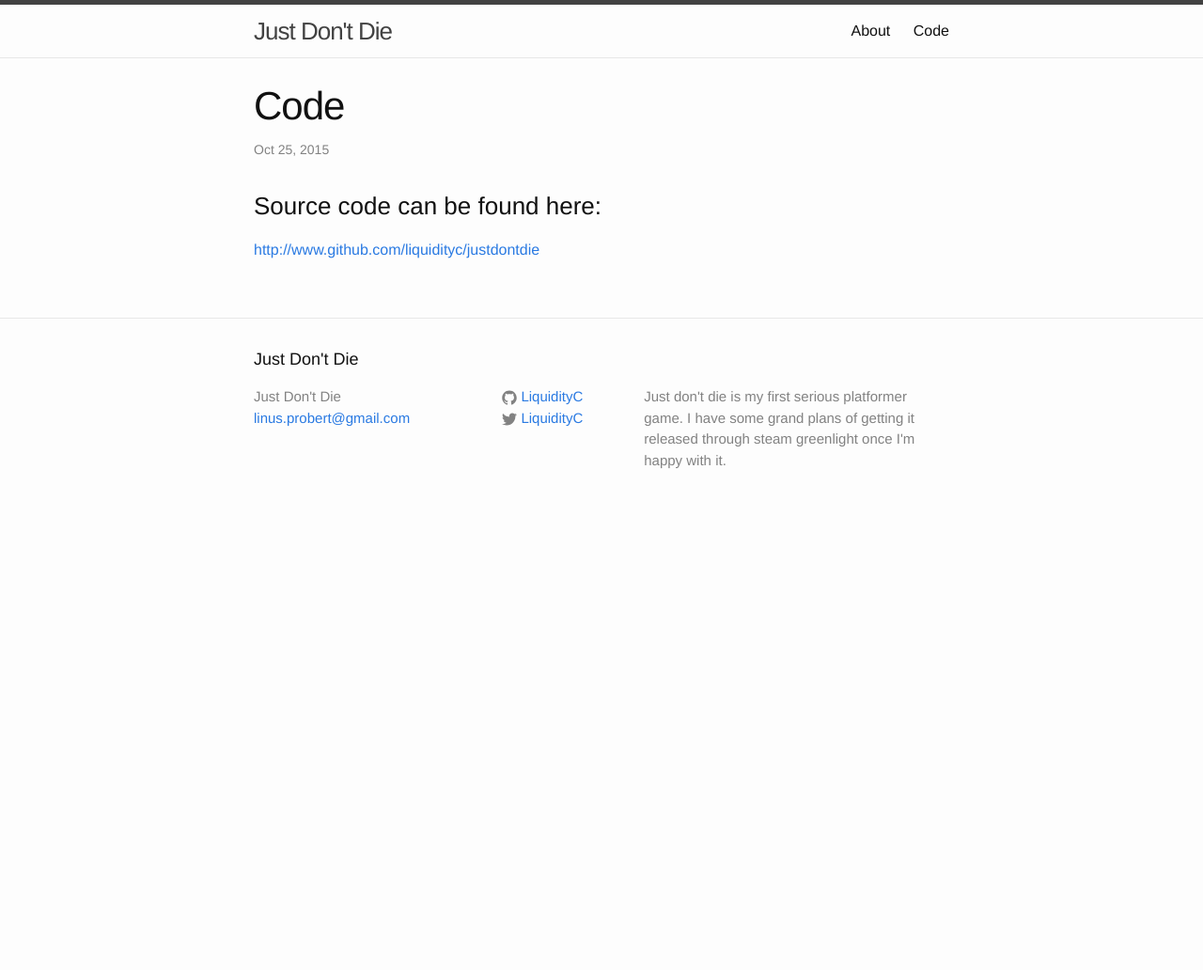
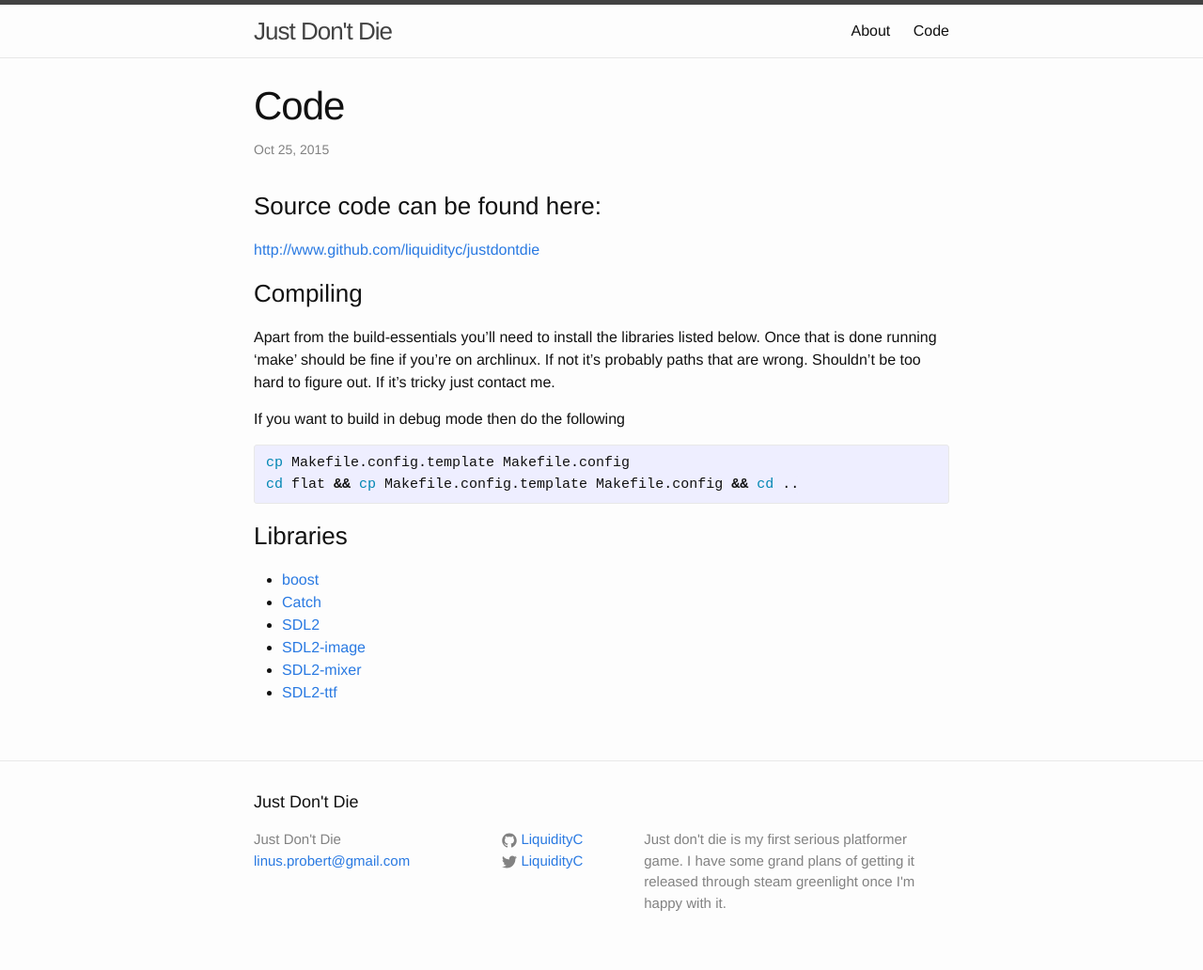
Before and after one commit to LiquidityC/justdontdie, a Jekyll site: the page built from code.md, in a window 1280 px wide. Shown: the whole page at 94% size. Built offline with Jekyll 4.4.1, drawn with Linux system fonts in a browser that asks for light colours; before the commit the page ends 900 px from its top, so only the background shows below that.

Commit message:
Compiling instructions

```diff
--- a/code.md
+++ b/code.md
@@ -7,3 +7,23 @@ categories: code
 
 ### Source code can be found here:
 [http://www.github.com/liquidityc/justdontdie](http://www.github.com/liquidityc/justdontdie)
+
+### Compiling
+Apart from the build-essentials you'll need to install the libraries listed below.
+Once that is done running 'make' should be fine if you're on archlinux. If not it's probably paths that
+are wrong. Shouldn't be too hard to figure out. If it's tricky just contact me.
+
+If you want to build in debug mode then do the following
+
+{% highlight bash %}
+cp Makefile.config.template Makefile.config
+cd flat && cp Makefile.config.template Makefile.config && cd ..
+{% endhighlight %}
+
+### Libraries
+- [boost](http://www.boost.org/)
+- [Catch](https://github.com/philsquared/Catch)
+- [SDL2](https://www.libsdl.org/index.php)
+- [SDL2-image](http://www.libsdl.org/projects/SDL_image/)
+- [SDL2-mixer](https://www.libsdl.org/projects/SDL_mixer/)
+- [SDL2-ttf](http://www.libsdl.org/projects/SDL_ttf/)
```
Also changed, not shown: README.md.
